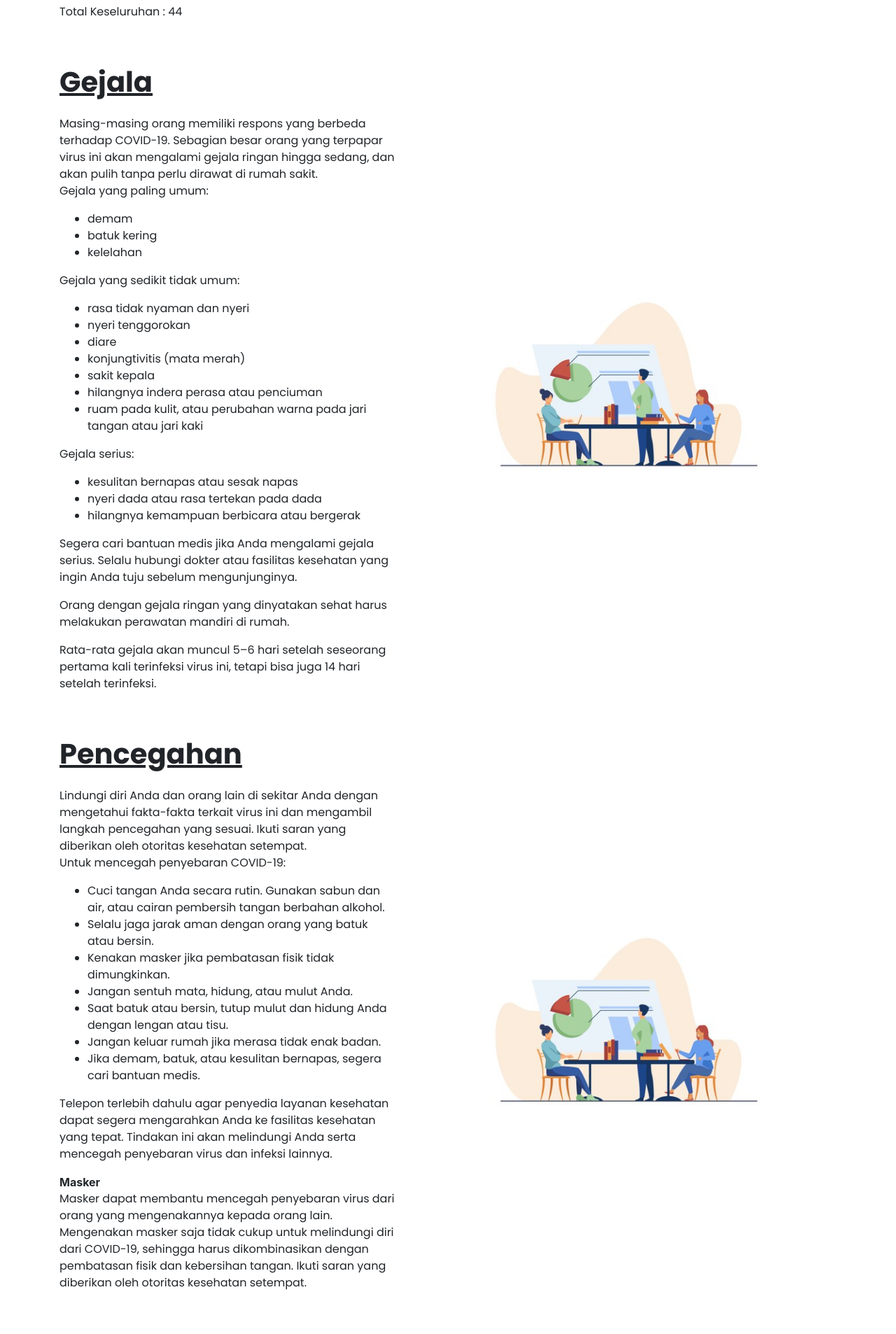
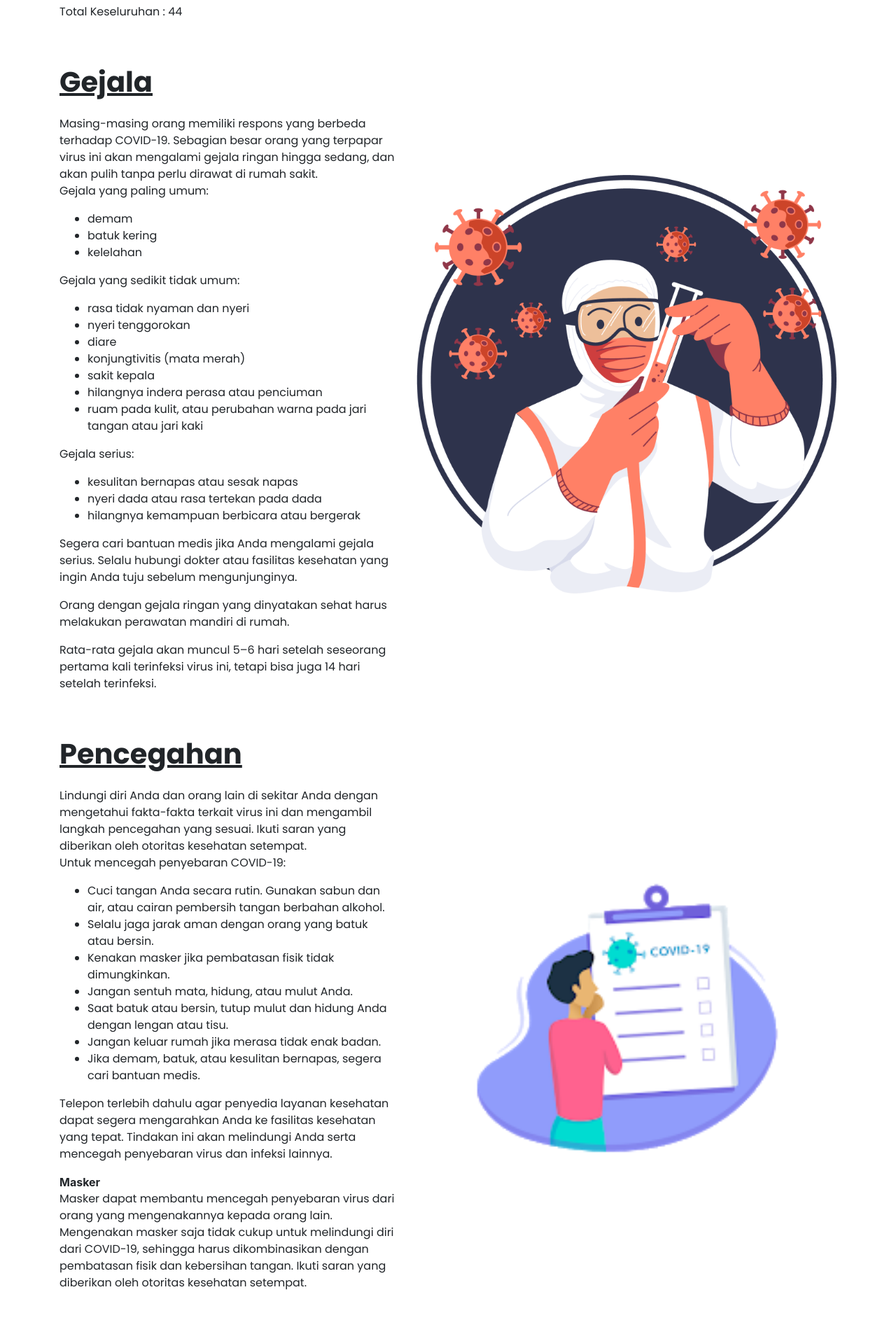
Before and after one commit to permadiekapermana/monitoring-sebaran-covid19, a PHP site: page /client/index.php in a window 1280 px wide. Shown: the part 879-2785 px from the top of the page at 70% size. Run offline with PHP 8.4, Linux system fonts and the light colour scheme; data comes from the database, SQL or seed files in the repository.

Commit message:
Change image ilustration on Client

```diff
--- a/client/index.php
+++ b/client/index.php
@@ -142,7 +142,7 @@
                     Rata-rata gejala akan muncul 5–6 hari setelah seseorang pertama kali terinfeksi virus ini, tetapi bisa juga 14 hari setelah terinfeksi.</p>
                 </div>
                 <div class="col align-self-center d-none d-sm-block">
-                <img src="images/analyst.jpg" alt="" width="600">
+                <img src="images/gejala.webp" alt="" width="600">
                 </div>
             </div>
         </div>
@@ -177,7 +177,7 @@
                     </p>
                 </div>
                 <div class="col align-self-center d-none d-sm-block">
-                <img src="images/analyst.jpg" alt="" width="600">
+                <img src="images/pencegahan.png" alt="" width="600">
                 </div>
             </div>
         </div>
@@ -197,7 +197,7 @@
                     <p>Merasa sedih, stres, atau bingung selama krisis merupakan hal yang normal. Berbicara dengan orang yang Anda percaya, seperti teman dan keluarga, dapat membantu. Jika Anda merasa kewalahan, hubungi tenaga kesehatan atau konselor.</p>
                 </div>
                 <div class="col align-self-center d-none d-sm-block">
-                <img src="images/analyst.jpg" alt="" width="600">
+                <img src="images/perawatan.png" alt="" width="600">
                 </div>
             </div>
         </div>
```
Also changed, not shown: client/images/gejala.webp (added), client/images/pencegahan.png (added), client/images/perawatan.png (added).
